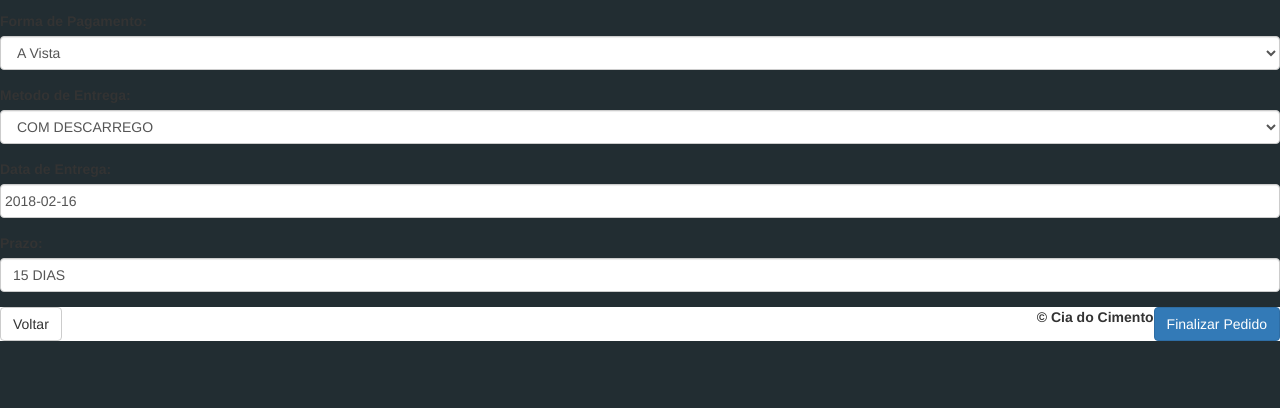
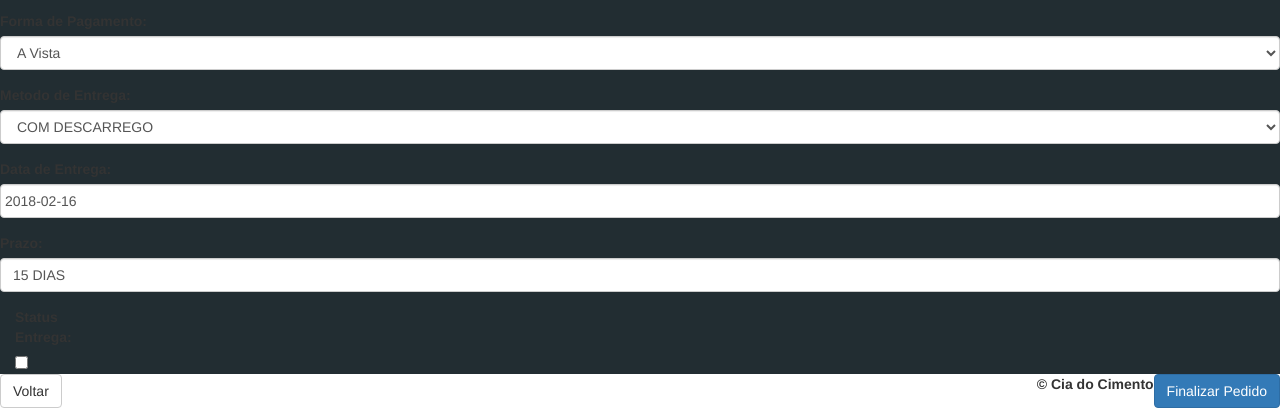
Before and after one commit to caiomarinhodev/ciacimentogb, a Django app: page /app/pedido/3/edit/ in a window 1280 px wide. Shown: the part 1286-1694 px from the top of the page. Before the commit the page ends 1627 px from the top, so only its background shows below. Run offline with Django 3.2, Linux system fonts and the light colour scheme; a user stored in the database is signed in; data comes from the database, SQL or seed files in the repository; both versions use the stored data as it was after the commit; some libraries are stand-ins or nearby versions.

Commit message:
update pedido

```diff
--- a/app/templates/vendedor/edit_pedido_vendedor.html
+++ b/app/templates/vendedor/edit_pedido_vendedor.html
@@ -133,6 +133,15 @@
                             {{ form.prazo }}
                         </div>
                     </div>
+                    <div class="col-sm-12">
+                        <div class="form-group">
+
+                            <div class="col-sm-1">
+                                <label for="firstname">Status Entrega: </label>
+                                {{ form.entrega }}
+                            </div>
+                        </div>
+                    </div>
                 </div>
             </div>
             <!-- /.box-body -->
@@ -156,9 +165,9 @@
                 }
             });
 
-            $(":input").inputmask();
             $('select').addClass('form-control');
             $('input').addClass('form-control');
+            $('[name=entrega]').removeClass('form-control');
             $('[name=data_entrega]').addClass('datepicker');
             $('#body').addClass('sidebar-collapse');
             $('#pedidos').addClass('active');
--- a/app/views/PainelVendedor.py
+++ b/app/views/PainelVendedor.py
@@ -45,7 +45,7 @@ def buscar_cliente(request):
 class PedidoCreateVendedorView(LoginRequiredMixin, CreateView):
     model = Pedido
     success_url = '/app/pedidos/vendedor/'
-    fields = ['valor_unitario', 'forma_pagamento', 'formato_entrega', 'prazo', 'data_entrega', ]
+    fields = ['valor_unitario', 'forma_pagamento', 'formato_entrega', 'prazo', 'data_entrega',]
     template_name = 'vendedor/add_pedido_vendedor.html'
 
     def get_success_url(self):
@@ -75,7 +75,7 @@ class PedidoCreateVendedorView(LoginRequiredMixin, CreateView):
         data = self.request.POST
         try:
             cliente = Cliente.objects.get(user__username=data['login'])
-        except (Exception, ):
+        except (Exception,):
             cliente = None
         if not cliente:
             user_data = {}
@@ -144,7 +144,7 @@ class PedidoDetailVendedorView(LoginRequiredMixin, DetailView):
 class PedidoUpdateVendedorView(LoginRequiredMixin, UpdateView, ):
     model = Pedido
     success_url = '/app/pedidos/vendedor/'
-    fields = ['valor_unitario', 'forma_pagamento', 'formato_entrega', 'prazo', 'data_entrega', ]
+    fields = ['valor_unitario', 'forma_pagamento', 'formato_entrega', 'prazo', 'data_entrega', 'entrega']
     template_name = 'vendedor/edit_pedido_vendedor.html'
 
     def get_success_url(self):
```
Also changed, not shown: db.sqlite3.
